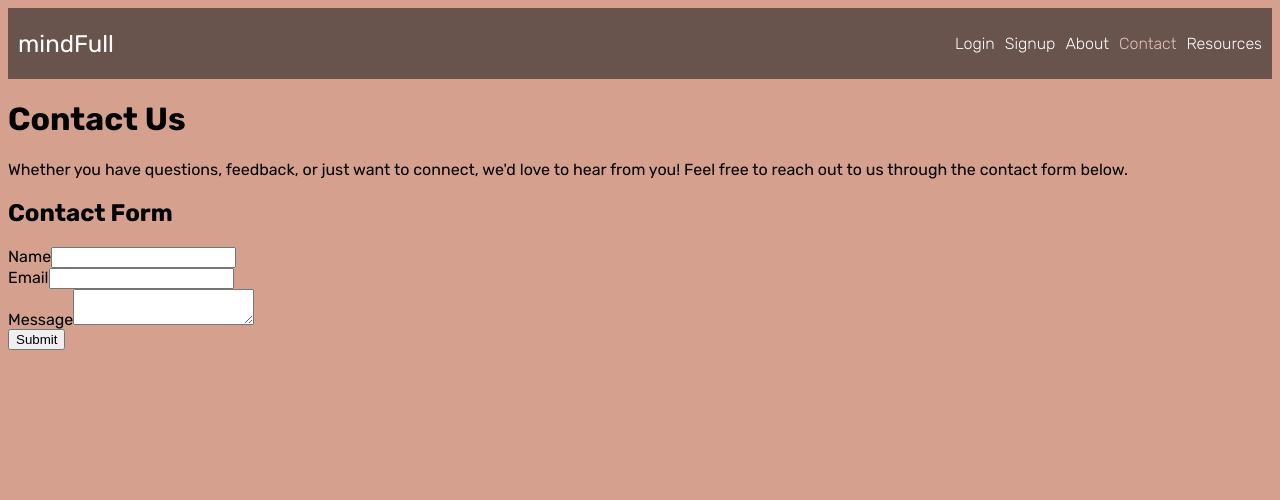
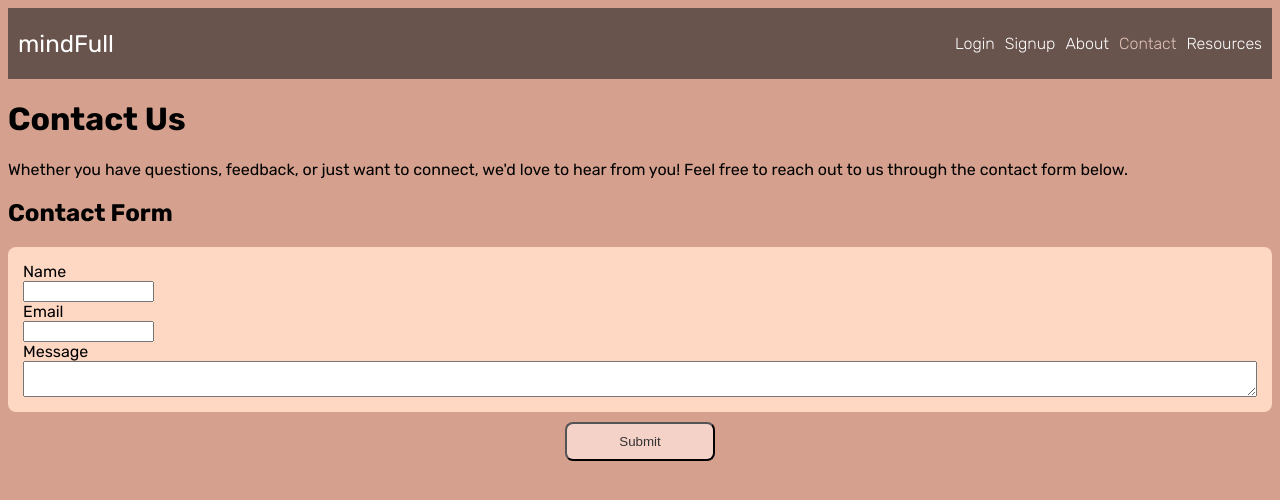
Before and after one commit to KyEBell/mindFull, a React (Vite) app in the folder Frontend/mindFull/: page /contact in a window 1280 px wide. Shown: the top 500 px of the page. Built offline with nearby package versions, Linux system fonts and the light colour scheme; no server answers.

Commit message:
adjusted the contact form styling, will stand as placeholder for now until Tailwind styling is added later

```diff
--- a/Frontend/mindFull/src/components/ContactForm.tsx
+++ b/Frontend/mindFull/src/components/ContactForm.tsx
@@ -2,6 +2,7 @@ import React from 'react';
 import { useForm, SubmitHandler } from 'react-hook-form';
 import Notification from './Notification';
 import useNotification from '../hooks/useNotification';
+import styles from '../styles/Dashboard.module.css';
 interface FormData {
   name: string;
   email: string;
@@ -53,11 +54,13 @@ const ContactForm: React.FC = () => {
   };
 
   return (
-    <form onSubmit={handleSubmit(formOnSubmit)}>
+    <form
+      onSubmit={handleSubmit(formOnSubmit)}
+      className={styles.linksContainer}>
       {showNotification && (
         <Notification message='Form Submitted Successfully!' />
       )}
-      <div>
+      <div className={styles.formInputContainer}>
         <label htmlFor='name'>Name</label>
         <input
           type='text'
@@ -66,9 +69,7 @@ const ContactForm: React.FC = () => {
           {...register('name', { required: 'Name is required' })}
         />
         {errors.name && <span>{errors.name.message}</span>}
-      </div>
 
-      <div>
         <label htmlFor='email'>Email</label>
         <input
           type='email'
@@ -83,9 +84,7 @@ const ContactForm: React.FC = () => {
           })}
         />
         {errors.email && <span>{errors.email.message}</span>}
-      </div>
 
-      <div>
         <label htmlFor='message'>Message</label>
         <textarea
           id='message'
@@ -94,7 +93,9 @@ const ContactForm: React.FC = () => {
         {errors.message && <span>{errors.message.message}</span>}
       </div>
 
-      <button type='submit'>Submit</button>
+      <button type='submit' className={styles.submitButton}>
+        Submit
+      </button>
     </form>
   );
 };
--- a/Frontend/mindFull/src/styles/Dashboard.module.css
+++ b/Frontend/mindFull/src/styles/Dashboard.module.css
@@ -15,6 +15,17 @@
   flex-direction: column;
 }
 
+.formInput {
+  display: flex;
+  flex-direction: column;
+  margin-bottom: 10px;
+}
+
+.contactFormTextArea {
+  width: 100%;
+  box-sizing: border-box;
+}
+
 .dashboardLink {
   display: inline-block;
   text-align: center;
@@ -27,6 +38,41 @@
   transition: background-color 0.3s ease;
 }
 
+.formInputContainer {
+  background-color: #ffd8c4;
+  border-radius: 8px;
+  padding: 15px;
+  margin-bottom: 10px;
+  display: flex;
+  flex-direction: column;
+}
+
+.submitButton {
+  width: 150px;
+  margin: 0 auto;
+  max-width: 100%;
+  background-color: #ffe4ddbb;
+  color: #333;
+  border-radius: 8px;
+  padding: 10px;
+  text-align: center;
+  text-decoration: none;
+  transition: background-color 0.3s ease;
+}
+
 .dashboardLink:hover {
   background-color: #ffd8c4;
 }
+
+.submitButton:hover {
+  background-color: #ffd8c4;
+}
+
+.labelContainer {
+  margin-bottom: 10px;
+}
+
+input[type='text'],
+input[type='email'] {
+  width: 10%; /* You can adjust this width based on your preference */
+}
```
